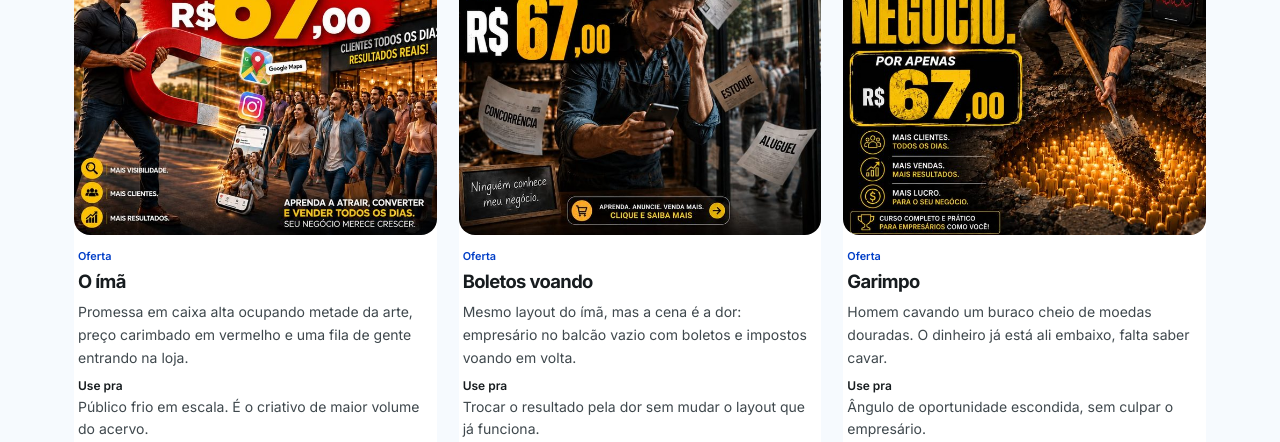
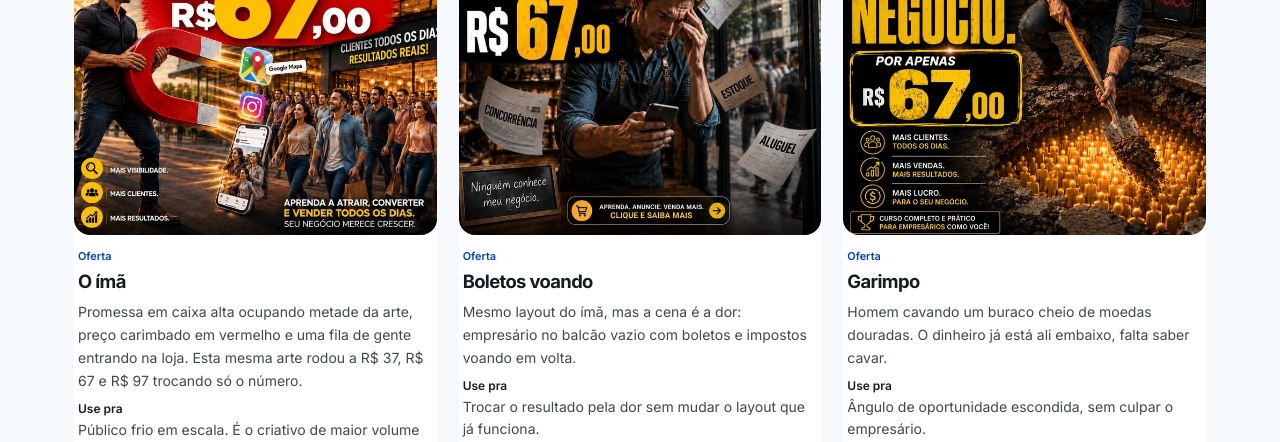
Before and after one commit to BarbosaCarlos/Carlos-Filho, a plain HTML site: page swipe-tpe/index.html in a window 1280 px wide. Shown: the part 721-1163 px from the top of the page. Drawn offline with Linux system fonts and the light colour scheme.

Commit message:
Corrige o preco no gancho do criativo 01

```diff
--- a/swipe-tpe/index.html
+++ b/swipe-tpe/index.html
@@ -107,8 +107,8 @@ h1{font-family:'Plus Jakarta Sans',sans-serif;font-weight:800;font-size:42px;let
   </div>
 
   <div class="grid" id="grid">
-<article class="card" data-busca="o ímã curso de tráfego pago para empresários · por apenas r$ 37 promessa em caixa alta ocupando metade da arte, preço carimbado em vermelho e uma fila de gente entrando na loja. público frio em escala. é o criativo de maior volume do acervo. oferta" data-categoria="Oferta" data-st="ok">
-  <button class="preview" type="button" data-img="img/gpt004.jpg" data-t="O ímã" data-g="CURSO DE TRÁFEGO PAGO PARA EMPRESÁRIOS · POR APENAS R$ 37" data-m="Promessa em caixa alta ocupando metade da arte, preço carimbado em vermelho e uma fila de gente entrando na loja." data-s="<span class=&quot;sel ok&quot;>316 vendas · CPA R$ 17,03</span>" aria-haspopup="dialog" aria-label="Ver criativo O ímã">
+<article class="card" data-busca="o ímã curso de tráfego pago para empresários · por apenas r$ 67 promessa em caixa alta ocupando metade da arte, preço carimbado em vermelho e uma fila de gente entrando na loja. esta mesma arte rodou a r$ 37, r$ 67 e r$ 97 trocando só o número. público frio em escala. é o criativo de maior volume do acervo. oferta" data-categoria="Oferta" data-st="ok">
+  <button class="preview" type="button" data-img="img/gpt004.jpg" data-t="O ímã" data-g="CURSO DE TRÁFEGO PAGO PARA EMPRESÁRIOS · POR APENAS R$ 67" data-m="Promessa em caixa alta ocupando metade da arte, preço carimbado em vermelho e uma fila de gente entrando na loja. Esta mesma arte rodou a R$ 37, R$ 67 e R$ 97 trocando só o número." data-s="<span class=&quot;sel ok&quot;>316 vendas · CPA R$ 17,03</span>" aria-haspopup="dialog" aria-label="Ver criativo O ímã">
     <img src="img/gpt004.jpg" alt="O ímã" loading="lazy">
     <span class="num">01</span>
     <span class="ver">Ver criativo</span>
@@ -117,7 +117,7 @@ h1{font-family:'Plus Jakarta Sans',sans-serif;font-weight:800;font-size:42px;let
   <div class="card-body">
     <span class="category">Oferta</span>
     <h3>O ímã</h3>
-    <p class="o-que">Promessa em caixa alta ocupando metade da arte, preço carimbado em vermelho e uma fila de gente entrando na loja.</p>
+    <p class="o-que">Promessa em caixa alta ocupando metade da arte, preço carimbado em vermelho e uma fila de gente entrando na loja. Esta mesma arte rodou a R$ 37, R$ 67 e R$ 97 trocando só o número.</p>
     <p class="quando"><span>Use pra</span>Público frio em escala. É o criativo de maior volume do acervo.</p>
     <div class="credito"><span class="sel ok">316 vendas · CPA R$ 17,03</span><a class="original" href="https://www.facebook.com/ads/library/?active_status=all&ad_type=all&country=BR&view_all_page_id=850222121499386&search_type=page&media_type=all" target="_blank" rel="noopener" aria-label="Abrir biblioteca de anúncios"><svg viewBox="0 0 24 24" aria-hidden="true"><path d="M7 17 17 7M7 7h10v10"/></svg></a></div>
   </div>
```
